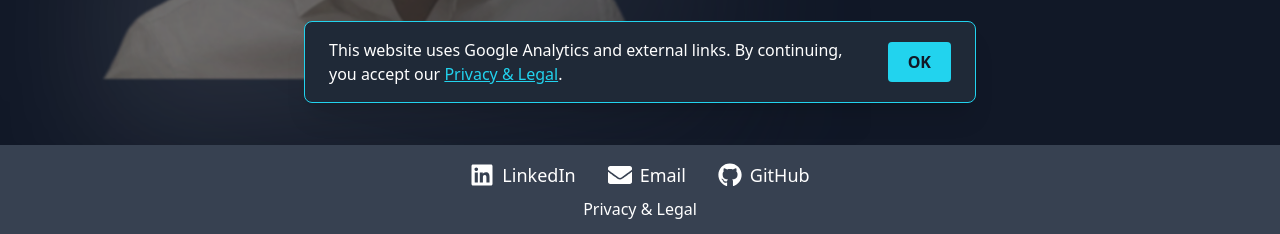
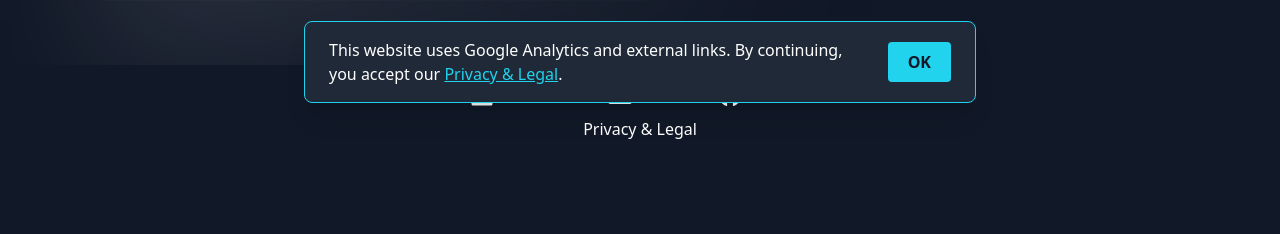
Before and after one commit to Kornetas/portfolio, a React (Vite) app: page / in a window 1280 px wide. Shown: the part 673-907 px from the top of the page. After the commit the page ends 830 px from the top, so only its background shows below. Built offline with nearby package versions, Linux system fonts and the light colour scheme.

Commit message:
change footer color and hero margin

```diff
--- a/src/components/Footer.jsx
+++ b/src/components/Footer.jsx
@@ -3,7 +3,7 @@ import { FaLinkedin, FaGithub, FaEnvelope } from "react-icons/fa";
 
 export default function Footer() {
   return (
-    <footer className="bg-gray-700 text-white py-4">
+    <footer className="bg-gray-900 text-white py-4">
       <div className="container mx-auto flex flex-col items-center">
         <div className="flex gap-8 text-lg mb-2">
           {/* LinkedIn profile */}
--- a/src/pages/Home.jsx
+++ b/src/pages/Home.jsx
@@ -21,7 +21,7 @@ export default function Home() {
       />
 
       <div className="overflow-hidden w-full">
-        <section className="hero-section relative w-full flex flex-col-reverse md:flex-row mt-20">
+        <section className="hero-section relative w-full flex flex-col-reverse md:flex-row mt-0">
           {/* Animated desktop avatar section, only visible on larger screens */}
           <StaggeredList
             from="bottom"
```
